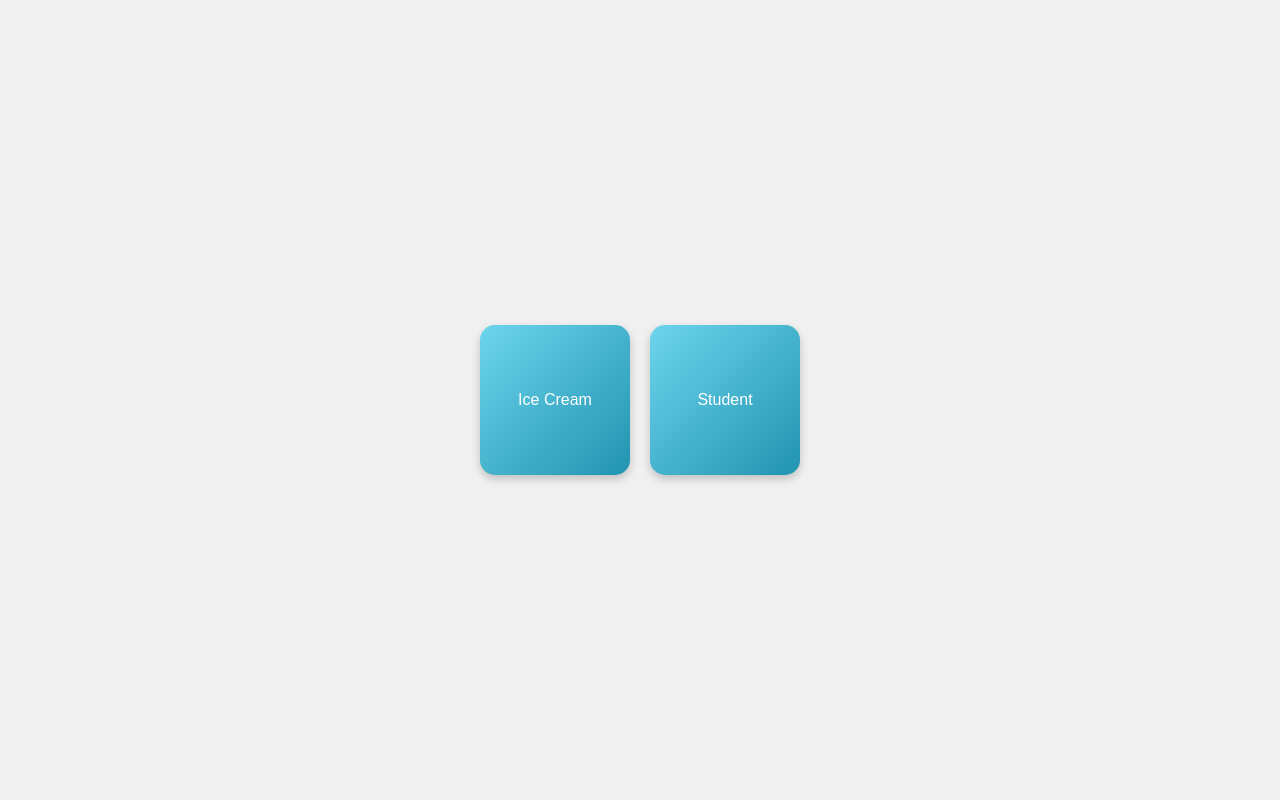
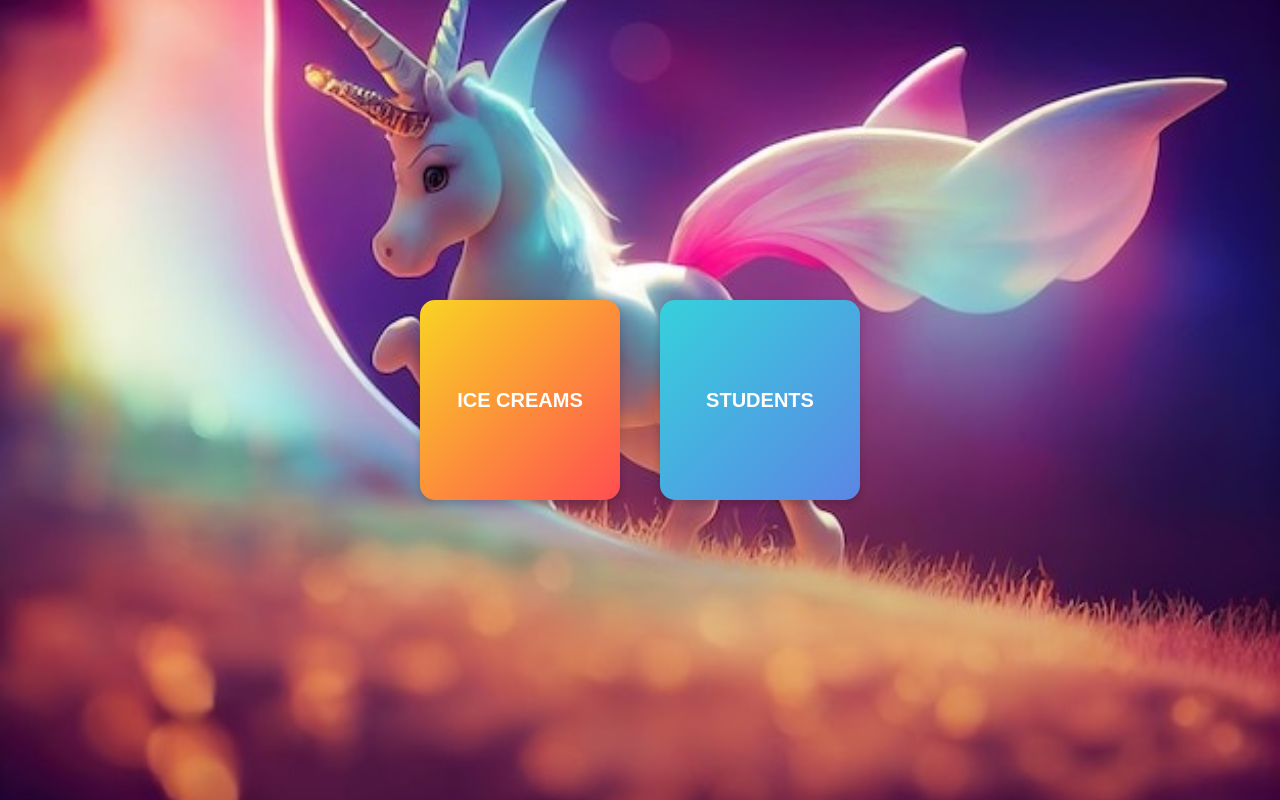
Before and after one commit to rishikeshmane88/ice-cream, a plain HTML site: page index.html in a window 1280 px wide. Drawn offline with Linux system fonts and the light colour scheme.

Commit message:
Update index.html

```diff
--- a/index.html
+++ b/index.html
@@ -3,7 +3,7 @@
 <head>
     <meta charset="UTF-8">
     <meta name="viewport" content="width=device-width, initial-scale=1.0">
-    <title>Student Experience</title>
+    <title>Shapes Menu</title>
     <style>
         body {
             display: flex;
@@ -11,38 +11,52 @@
             justify-content: center;
             height: 100vh;
             margin: 0;
+            background-image: url(aqquisadyya.jpg); /* Add your image path here */
+            background-size: cover; /* Cover the entire viewport */
+            background-position: center; /* Center the image */
+            font-family: Arial, sans-serif;
         }
 
-        .box {
-            width: 150px;
-            height: 150px;
-            background-color: lightblue;
-            margin: 10px;
+        .shape {
+            width: 200px;
+            height: 200px;
+            margin: 20px;
             display: flex;
             align-items: center;
             justify-content: center;
             cursor: pointer;
+            transition: transform 0.3s, box-shadow 0.3s;
+            border-radius: 15px;
+            color: white;
+            font-size: 20px;
+            font-weight: bold;
+            text-transform: uppercase;
+            background: rgba(255, 255, 255, 0.3); /* Semi-transparent background */
         }
 
-        #infoContainer {
-            text-align: center;
-            margin-top: 20px;
+        .ice-cream {
+            background-image: linear-gradient(135deg, #f9d423, #ff4e50);
+            box-shadow: 0 4px 8px rgba(0, 0, 0, 0.2);
         }
 
-        #infoContent {
-            display: none;
+        .student {
+            background-image: linear-gradient(135deg, #36d1dc, #5b86e5);
+            box-shadow: 0 4px 8px rgba(0, 0, 0, 0.2);
+        }
+
+        .shape:hover {
+            transform: scale(1.1);
+            box-shadow: 0 6px 12px rgba(0, 0, 0, 0.3);
         }
     </style>
-    <link rel="stylesheet" href="beut.css">
 </head>
 <body>
-    <div class="box" onclick="openNewPage('iceCreamContent.html')">Ice Cream</div>
-    <div class="box" onclick="openNewPage('studentContent.html')">Student</div>
+    <div class="shape ice-cream" onclick="openNewPage('iceCreamContent.html')">Ice Creams</div>
+    <div class="shape student" onclick="openNewPage('studentContent.html')">Students</div>
 
     <script>
         function openNewPage(page) {
-            var newWindow = window.open(page, '_blank');
-            newWindow.focus();
+            window.open(page, '_blank').focus();
         }
     </script>
 </body>
```
